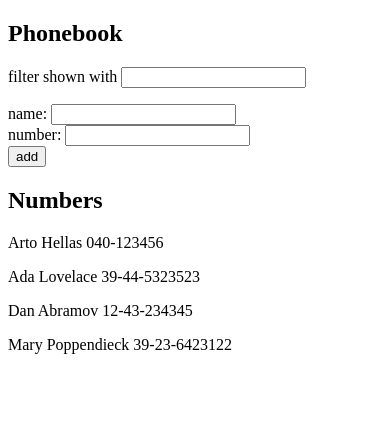
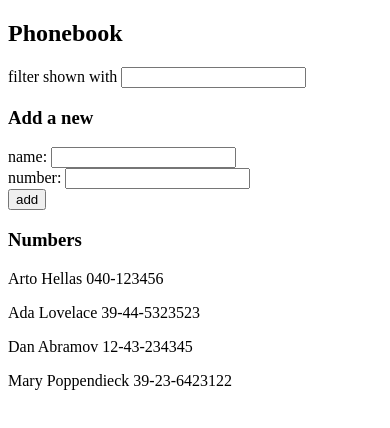
Before and after one commit to j-ngo828/full-stack-open, a React (Create React App) app in the folder part2/phonebook/: page / in a window 390 px wide. Shown: the top 428 px of the page. Built offline with nearby package versions, Linux system fonts and the light colour scheme.

Commit message:
Finish 2.10 phonebook step 5

```diff
--- a/part2/phonebook/src/App.js
+++ b/part2/phonebook/src/App.js
@@ -1,6 +1,7 @@
 import { useState } from 'react'
-
-const FILTER_INPUT_LABEL = 'filter shown with'
+import Filter from './components/Filter'
+import PersonForm from './components/PersonForm'
+import Persons from './components/Persons'
 
 const getDefaultPersonsState = () => ([
   { name: 'Arto Hellas', number: '040-123456', id: 1 },
@@ -50,31 +51,20 @@ const App = () => {
   return (
     <div>
       <h2>Phonebook</h2>
-      <p>
-        {FILTER_INPUT_LABEL} <input value={nameSearchQuery} onChange={handleNameQueryInputChange} />
-      </p>
-      <form>
-        <div>
-          name: <input value={newName} onChange={handleNameInputChange} />
-        </div>
-        <div>
-          number: <input value={newNumber} onChange={handleNumberInputChange} />
-        </div>
-        <div>
-          <button type="submit" onClick={handleAddContact}>add</button>
-        </div>
-      </form>
-      <h2>Numbers</h2>
-      {persons
-        .filter((person) =>
-          person.name.toLocaleLowerCase().includes(
-            nameSearchQuery.toLocaleLowerCase()
-          )
-        )
-        .map((person) =>
-          <p key={person.id}>{person.name} {person.number}</p>
-        )
-      }
+      <Filter
+        nameSearchQuery={nameSearchQuery}
+        handleNameQueryInputChange={handleNameQueryInputChange}
+      />
+      <h3>Add a new</h3>
+      <PersonForm
+        newName={newName}
+        handleNameInputChange={handleNameInputChange}
+        newNumber={newNumber}
+        handleNumberInputChange={handleNumberInputChange}
+        handleAddContact={handleAddContact}
+      />
+      <h3>Numbers</h3>
+      <Persons persons={persons} nameSearchQuery={nameSearchQuery} />
     </div>
   )
 }
--- /dev/null
+++ b/part2/phonebook/src/components/Filter.js
@@ -0,0 +1,8 @@
+const FILTER_INPUT_LABEL = 'filter shown with'
+
+const Filter = ({nameSearchQuery, handleNameQueryInputChange}) =>
+  <p>
+    {FILTER_INPUT_LABEL} <input value={nameSearchQuery} onChange={handleNameQueryInputChange} />
+  </p>
+
+export default Filter
--- /dev/null
+++ b/part2/phonebook/src/components/PersonForm.js
@@ -0,0 +1,20 @@
+const PersonForm = ({
+  newName,
+  handleNameInputChange,
+  newNumber,
+  handleNumberInputChange,
+  handleAddContact,
+}) =>
+  <form>
+    <div>
+      name: <input value={newName} onChange={handleNameInputChange} />
+    </div>
+    <div>
+      number: <input value={newNumber} onChange={handleNumberInputChange} />
+    </div>
+    <div>
+      <button type="submit" onClick={handleAddContact}>add</button>
+    </div>
+  </form>
+
+export default PersonForm
--- /dev/null
+++ b/part2/phonebook/src/components/Persons.js
@@ -0,0 +1,13 @@
+const Person = ({name, number}) => <p>{name} {number}</p>
+
+const Persons = ({persons, nameSearchQuery}) => persons
+  .filter((person) =>
+    person.name.toLocaleLowerCase().includes(
+      nameSearchQuery.toLocaleLowerCase()
+    )
+  )
+  .map((person) =>
+    <Person key={person.id} name={person.name} number={person.number} />
+  )
+
+export default Persons
```
